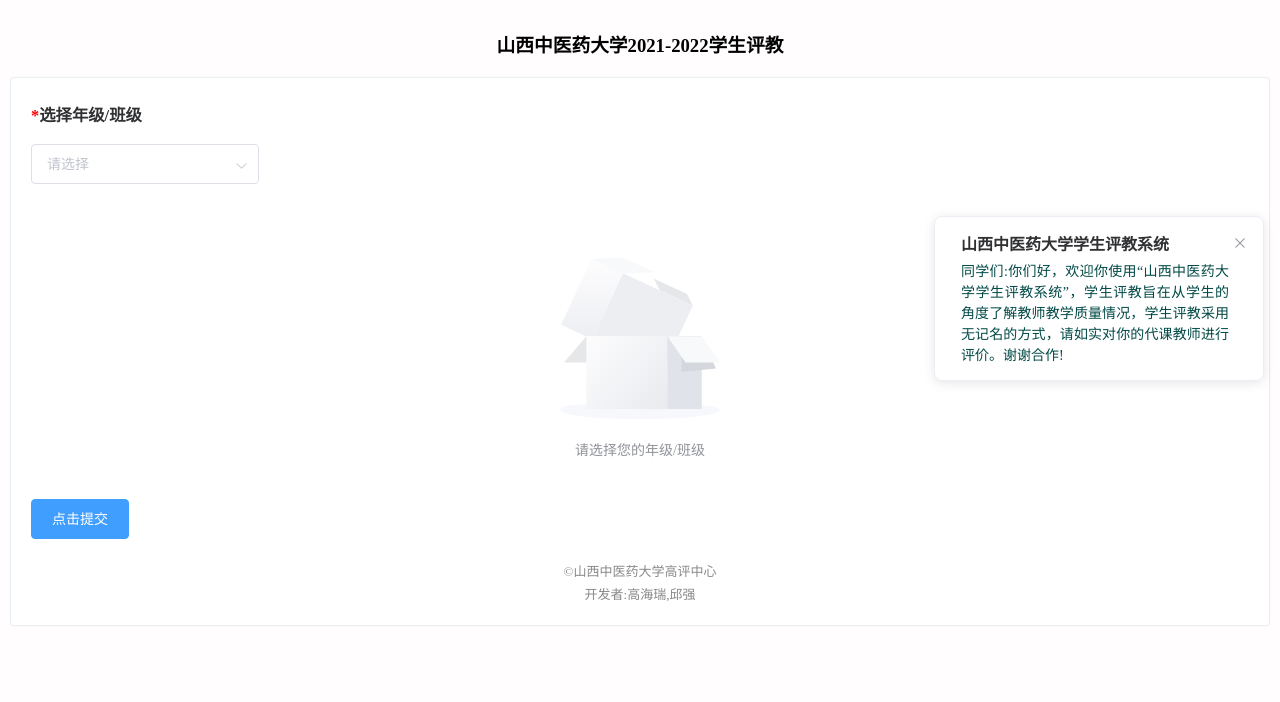
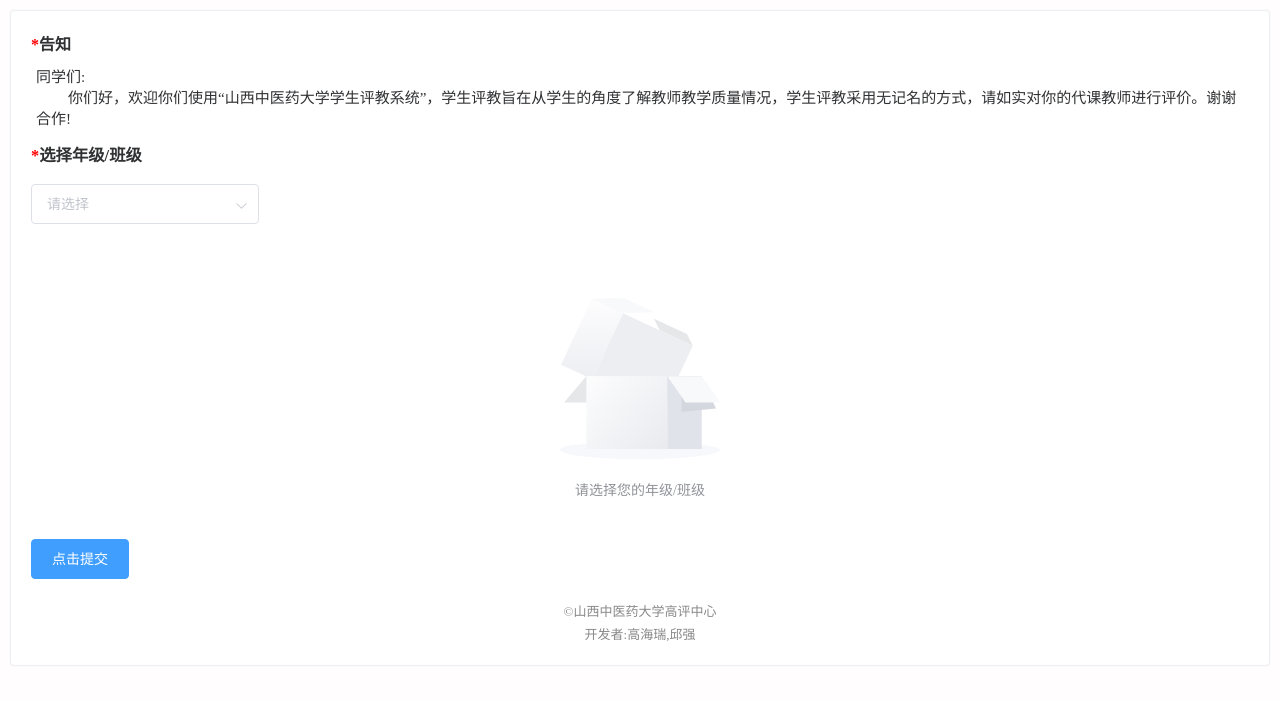
Before and after one commit to Rr210/web_teacher, a Vue app: page / in a window 1280 px wide. Shown: the top 702 px of the page. Built offline with nearby package versions, Linux system fonts and the light colour scheme; what vue-touch would draw is missing.

Commit message:
update:最终版本

```diff
--- a/src/App.vue
+++ b/src/App.vue
@@ -16,7 +16,7 @@
         <el-card :body-style="bodyStyle" shadow="nerver">{{
           token.time | timeChange
         }}</el-card>
-        <el-button @click="clearI" type="primary">清除缓冲</el-button>
+        <!-- <el-button @click="clearI" type="primary">清除缓冲</el-button> -->
         <!-- <Foot></Foot> -->
       </div>
     </div>
@@ -45,7 +45,7 @@ export default {
   },
   mounted() {
     this.getTimeCache();
-    this.initPage();
+    // this.initPage();
   },
   filters: {
     timeChange(time) {
@@ -90,19 +90,19 @@ export default {
       localStorage.clear();
       this.isToken = true;
     },
-    initPage() {
-      const h = this.$createElement;
-      this.$notify({
-        title: "山西中医药大学学生评教系统",
-        message: h(
-          "span",
-          { style: "color: #004946" },
-          "同学们:你们好，欢迎你使用“山西中医药大学学生评教系统”，学生评教旨在从学生的角度了解教师教学质量情况，学生评教采用无记名的方式，请如实对你的代课教师进行评价。谢谢合作!"
-        ),
-        offset: 200,
-        duration: 8000,
-      });
-    },
+    // initPage() {
+    //   const h = this.$createElement;
+    //   this.$notify({
+    //     title: "山西中医药大学学生评教系统",
+    //     message: h(
+    //       "span",
+    //       { style: "color: #004946" },
+    //       "同学们:你们好，欢迎你使用“山西中医药大学学生评教系统”，学生评教旨在从学生的角度了解教师教学质量情况，学生评教采用无记名的方式，请如实对你的代课教师进行评价。谢谢合作!"
+    //     ),
+    //     offset: 200,
+    //     duration: 8000,
+    //   });
+    // },
     success_w() {},
   },
 };
--- a/src/assets/config/index.js
+++ b/src/assets/config/index.js
@@ -4,7 +4,7 @@
  * @Date: 2021-10-21 21:35:38
  * @Url: https://u.mr90.top
  * @github: https://github.com/rr210
- * @LastEditTime: 2021-10-23 20:08:42
+ * @LastEditTime: 2021-10-25 17:04:22
  * @LastEditors: Harry
  */
 // 模拟链接数据库
--- a/src/components/Mypage.vue
+++ b/src/components/Mypage.vue
@@ -4,15 +4,19 @@
  * @Date: 2021-10-20 15:02:16
  * @Url: https://u.mr90.top
  * @github: https://github.com/rr210
- * @LastEditTime: 2021-10-23 17:35:29
+ * @LastEditTime: 2021-10-25 16:59:54
  * @LastEditors: Harry
 -->
 <template>
   <div>
-    <h3 style="text-align: center; padding: 20px">
-      山西中医药大学2021-2022学生评教
-    </h3>
     <el-card>
+      <h4><span style="color: red">*</span>告知</h4>
+      <div class="content_w">
+        <div>同学们:</div>
+        <div style="text-indent: 2rem">
+          你们好，欢迎你们使用“山西中医药大学学生评教系统”，学生评教旨在从学生的角度了解教师教学质量情况，学生评教采用无记名的方式，请如实对你的代课教师进行评价。谢谢合作!
+        </div>
+      </div>
       <el-form ref="formRef" :rules="rules" :model="formData" label-width="0px">
         <el-form-item prop="class_id">
           <h3><span style="color: red">*</span>选择年级/班级</h3>
@@ -28,7 +32,9 @@
           <el-form-item prop="teacher_lists" v-model="formData.teacher_lists">
             <h3>
               <span style="color: red">*</span>开始评分<span class="remind_w"
-                >(共{{ 9 * teacher_lists.length }}道,左滑切换题目)</span
+                >(共{{ this.teacher_lists.length }}位老师,共{{
+                  this.teacher_lists.length * 9
+                }}道,<em style="color:#000">左滑</em>切换题目)</span
               >
             </h3>
             <Teacher
@@ -133,7 +139,7 @@ export default {
     handleChange(e) {
       let class_name = e[1];
       this.isSelectedClass = false;
-      this.formData.teacher_lists = []
+      this.formData.teacher_lists = [];
       if (e) return this.getTeacher(class_name);
     },
     // 提交表单
@@ -224,6 +230,11 @@ export default {
 </script>
 
 <style lang="less" scoped>
+.content_w {
+  font-size: 15px;
+  padding: 10px 5px;
+  // color:#606266;
+}
 .remind_w {
   font-size: 13px;
   color: red;
```
Also changed, not shown: 1 other file (tests, documents, lock files or other folders).
